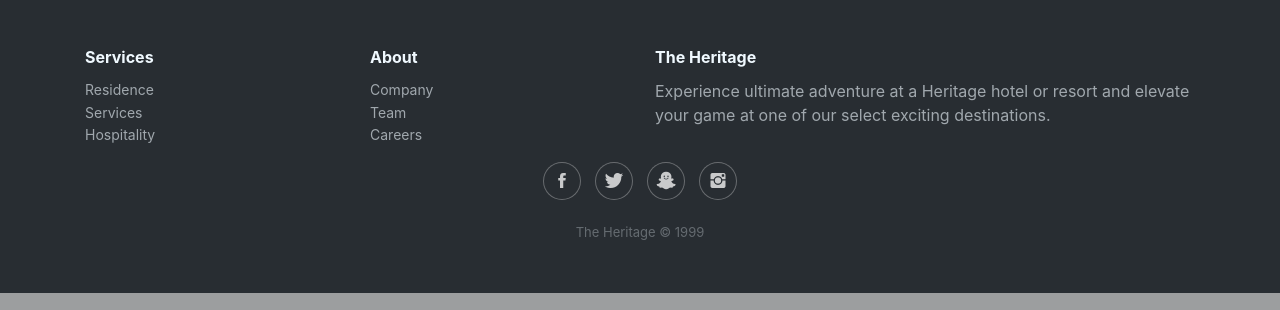
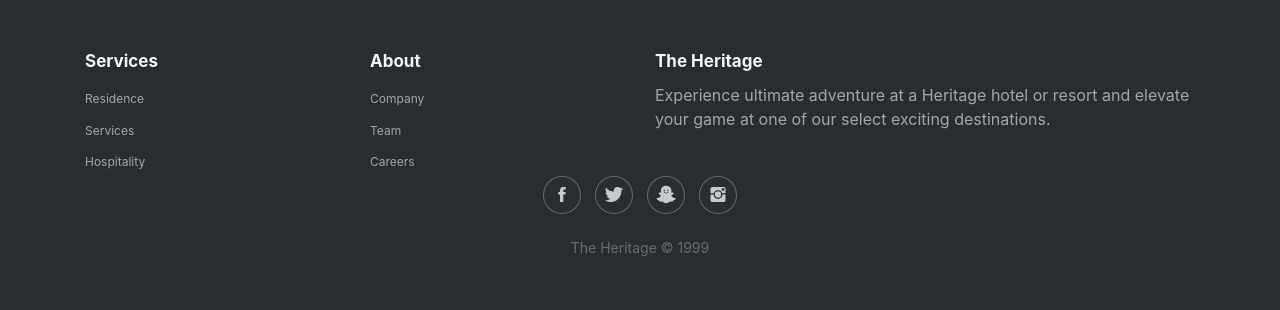
Before and after one commit to paras-saxena11/Heritage, a PHP site: page /about.html in a window 1280 px wide. Shown: the part 4581-4891 px from the top of the page. Run offline with PHP 8.4, Linux system fonts and the light colour scheme; some libraries are stand-ins or nearby versions.

Commit message:
Update about.css

```diff
--- a/assets/css/about.css
+++ b/assets/css/about.css
@@ -13,7 +13,7 @@
     justify-content: center;
     align-items: center;
     background-color: #2b2f31;
-    height: 70px;
+    height: 71px;
   }
 
   .flex-container a {
@@ -25,7 +25,7 @@
     color: grey;
 }
 .footer-dark {
-    padding:50px 0;
+    padding:52px 0;
     color:#f0f9ff;
     background-color:#282d32;
   }
@@ -34,14 +34,14 @@
     margin-top:0;
     margin-bottom:12px;
     font-weight:bold;
-    font-size:16px;
+    font-size:17px;
   }
 
   .footer-dark ul {
     padding:0;
     list-style:none;
-    line-height:1.6;
-    font-size:14px;
+    line-height:2.6;
+    font-size:12px;
     margin-bottom:0;
   }
 
@@ -128,6 +128,6 @@
     text-align:center;
     padding-top:24px;
     opacity:0.3;
-    font-size:13px;
+    font-size:14px;
     margin-bottom:0;
   }
```
